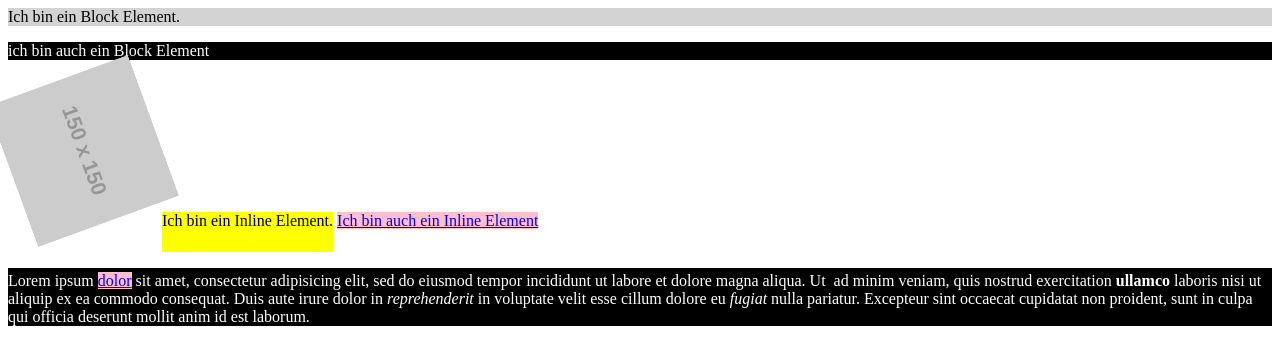
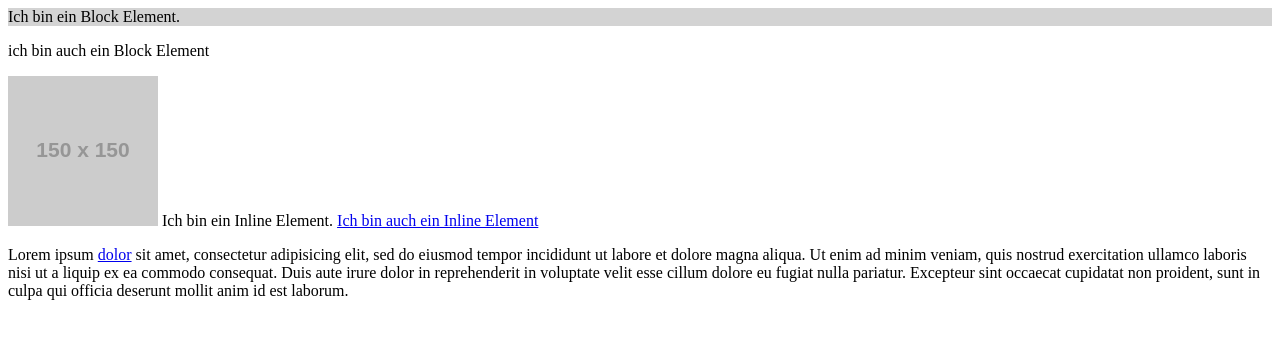
Before and after one commit to ClaudiaBerlin/elemente, a plain HTML site: page index.html in a window 1280 px wide. Drawn offline with Linux system fonts and the light colour scheme; placeholder pictures from the web are drawn by us.

Commit message:
urszustand

```diff
--- a/index.html
+++ b/index.html
@@ -16,7 +16,7 @@
 	<span>Ich bin ein Inline Element.</span>
 	<a href="#">Ich bin auch ein Inline Element</a>
 
-	<p>Lorem ipsum <a href="https://de.wikipedia.org/wiki/Christlich_Demokratische_Union_Deutschlands" target="_blank">dolor</a> sit amet, consectetur adipisicing elit, sed do eiusmod tempor incididunt ut labore et dolore magna aliqua. Ut <strong>enim</strong> ad minim veniam, quis nostrud exercitation <b>ullamco</b> laboris nisi ut <span>a</span>liquip ex ea commodo consequat. Duis aute irure dolor in <em>reprehenderit</em> in voluptate velit esse cillum dolore eu <i>fugiat</i> nulla pariatur. Excepteur sint occaecat cupidatat non proident, sunt in culpa qui officia deserunt mollit anim id est laborum.</p> <strong>Kanutour </strong>
+	<p>Lorem ipsum <a href="https://de.wikipedia.org/wiki/Christlich_Demokratische_Union_Deutschlands" target="_blank">dolor</a> sit amet, consectetur adipisicing elit, sed do eiusmod tempor incididunt ut labore et dolore magna aliqua. Ut enim ad minim veniam, quis nostrud exercitation ullamco laboris nisi ut a liquip ex ea commodo consequat. Duis aute irure dolor in reprehenderit in voluptate velit esse cillum dolore eu fugiat nulla pariatur. Excepteur sint occaecat cupidatat non proident, sunt in culpa qui officia deserunt mollit anim id est laborum.</p>
 
 </body>
 </html>
--- a/style.css
+++ b/style.css
@@ -1,35 +1,3 @@
 div{
 	background:  lightgray;
 }
-
-p{
-	background: black;
-	color:  white;
-}
-
-span{
-	background: yellow;
-	display: inline-block;
-	height: 40px;
-}
-
-a{
-	background:  pink;
-}
-
-strong{
-	color: white;
-	display: inline-block;
-	width: 0px;
-	overflow: hidden;
-}
-
-p span{
-	display: inline;
-	background: transparent;
-}
-
-img{
-	position: relative;
-	transform: rotate(70deg);
-}
```
